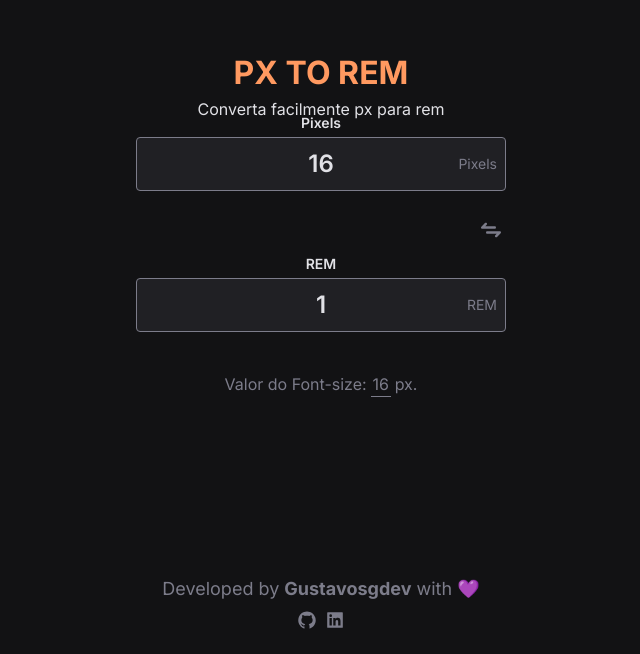
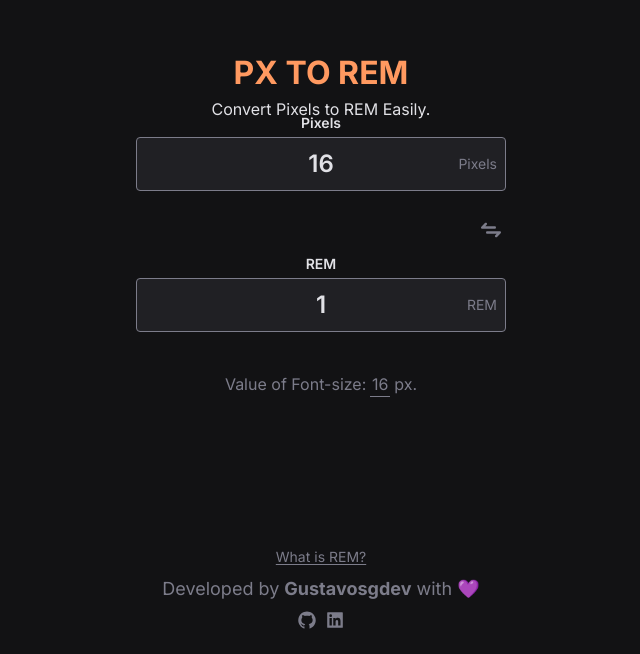
Before and after one commit to gust4br/px-to-rem, a React (Vite) app: page / in a window 1280 px wide. Shown: the part 146-800 px from the top of the page, without its empty margins (319-959 px from the left). Built offline with nearby package versions, Linux system fonts and the light colour scheme.

Commit message:
feat: Change language to English

```diff
--- a/index.html
+++ b/index.html
@@ -6,6 +6,7 @@
     <link href="https://fonts.googleapis.com/css?family=Inter:100,200,300,regular,500,600,700,800,900" rel="stylesheet" />
     <link rel="icon" type="image/svg+xml" href="/vite.svg" />
     <meta name="viewport" content="width=device-width, initial-scale=1.0" />
+    <meta name="description" content="REM unit is 'The root element's font-size', ('root em'), by default the root font-size is 16 pixels. It can be useful to build responsive webapps. This site helps you convert pixels to rem.">
     <title>PX TO REM</title>
   </head>
   <body>
--- a/src/App.tsx
+++ b/src/App.tsx
@@ -37,7 +37,7 @@ export function App() {
     <div className="grid grid-cols-1 grid-rows-3 items-center justify-between w-screen h-screen">
       <header className="flex flex-col items-center justify-end h-full">
         <h1 className="text-orange-900 text-2xl font-bold text-center">PX TO REM</h1>
-        <p className="text-gray-100 text-sm text-center">Converta facilmente px para rem</p>
+        <p className="text-gray-100 text-sm text-center">Convert Pixels to REM Easily.</p>
       </header>
       <main className="flex flex-col items-center justify-center">
         <div className={`flex ${remIsFirst ? 'flex-col-reverse' : 'flex-col'} gap-4 text-gray-400 w-fit`}>
@@ -56,7 +56,7 @@ export function App() {
           <TextInput name="REM" valueHandler={handleRemValueChange} value={remValue} handleChangedInput={handleChangedInput}/>
         </div>
         <label className="text-gray-400 mt-10">
-          Valor do Font-size:
+          Value of Font-size:
           <input
           type="number"
           className="bg-transparent outline-none border-b-[1px] border-gray-400 w-5 mx-1 text-center"
@@ -67,6 +67,11 @@ export function App() {
         </label>
       </main>
       <footer className="w-screen flex flex-col justify-end items-center gap-2 p-6 h-full">
+        <a
+        className="text-gray-400 text-xs text-center underline underline-offset-2 mt-6"
+        href="https://www.freecodecamp.org/news/what-is-rem-in-css/"
+        target="_blank"
+        >What is REM?</a>
         <span className="text-gray-400 text-md">Developed by <a href="https://code-art.dev" target="_blank"><strong>Gustavosgdev</strong></a> with 💜</span>
         <div className="flex gap-2 items-center text-gray-400 text-lg">
           <a
--- a/src/components/TextInput/index.tsx
+++ b/src/components/TextInput/index.tsx
@@ -13,7 +13,7 @@ export function TextInput({ name, valueHandler, value, handleChangedInput } : Te
   const [inputNumber, setInputNumber ] = useState(0);
 
   function handleClipboardClick(){
-    navigator.clipboard.writeText(String(inputNumber));
+    navigator.clipboard.writeText(String(inputNumber + `${name === 'REM' ? 'rem' : 'px'}`));
     toast.success(`${name} copiado com sucesso!`, {
       style: {
         borderRadius: '4px',
```
Also changed, not shown: 1 other file (tests, documents, lock files or other folders).
